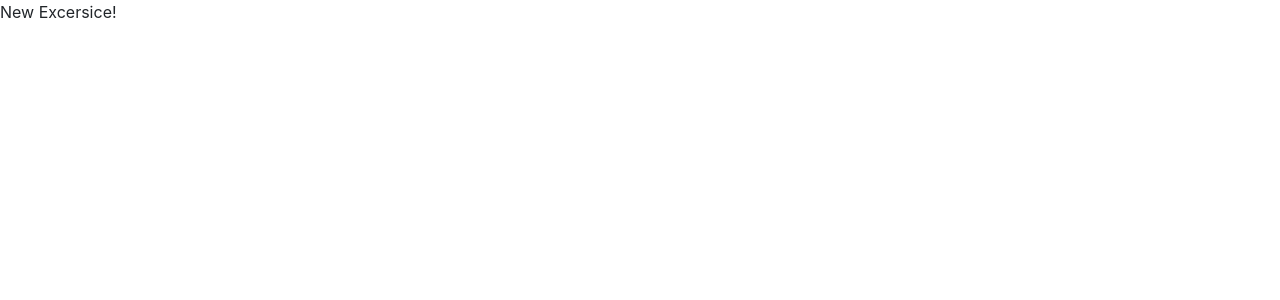
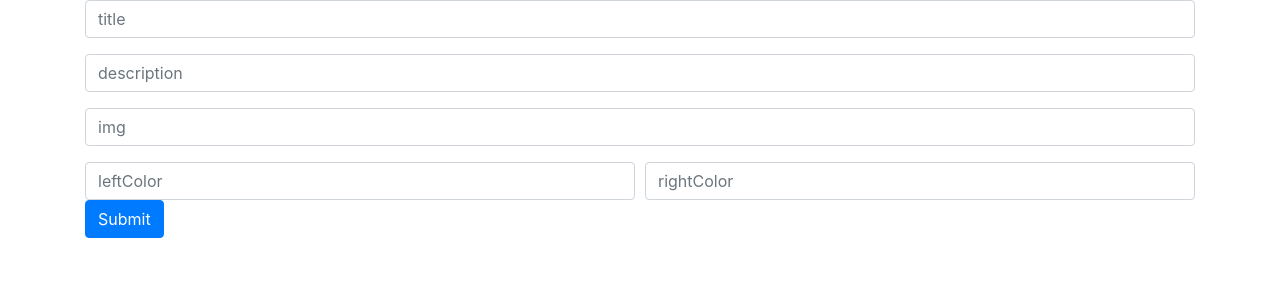
Before and after one commit to Pitagoras27/fitnessApp, a React (Create React App) app: page /exercisesNew in a window 1280 px wide. Shown: the top 300 px of the page. Built offline with nearby package versions, Linux system fonts and the light colour scheme.

Commit message:
Se agrega formulario y eventos onSubmit al form y onChange al input a page ExerciseNew

```diff
--- a/src/pages/ExerciseNew.js
+++ b/src/pages/ExerciseNew.js
@@ -1,8 +1,85 @@
 import React, { Component } from 'react';
 
 class ExcerciseNew extends Component {
+  state = {}
+
+  handleSubmit = (e) => {
+    e.preventDefault();
+  }
+
+  handleChange = (e) => {
+    this.setState({
+      [e.target.name]: e.target.value,
+    })
+  }
+
   render() {
-    return(<div>New Excersice!</div>)
+    const { title, description, rightColor, img, leftColor } = this.state;
+    return (
+      <div className='container'>
+        <form onSubmit={this.handleSubmit}>
+          <div className='form-group'>
+            <input
+              type='text'
+              className='form-control'
+              placeholder='title'
+              name='title'
+              onChange={(e) => this.handleChange(e)}
+              value={title}
+            />
+          </div>
+          <div className='form-group'>
+            <input
+              type='text'
+              className='form-control'
+              placeholder='description'
+              name='description'
+              onChange={(e) => this.handleChange(e)}
+              value={description}
+            />
+          </div>
+          <div className='form-group'>
+            <input
+              type='text'
+              className='form-control'
+              placeholder='img'
+              name='img'
+              onChange={(e) => this.handleChange(e)}
+              value={img}
+            />
+          </div>
+          <div className='form-row'>
+            <div className='col'>
+              <input
+                type='text'
+                className='form-control'
+                placeholder='leftColor'
+                name='leftColor'
+                onChange={(e) => this.handleChange(e)}
+                value={leftColor}
+              />
+            </div>
+            <div className='col'>
+              <input
+                type='text'
+                className='form-control'
+                placeholder='rightColor'
+                name='rightColor'
+                onChange={(e) => this.handleChange(e)}
+                value={rightColor}
+              />
+            </div>
+          </div>
+
+          <button
+            type='submit'
+            className='btn btn-primary'
+          >
+            Submit
+          </button>
+        </form>
+      </div>
+    )
   }
 };
 
```
